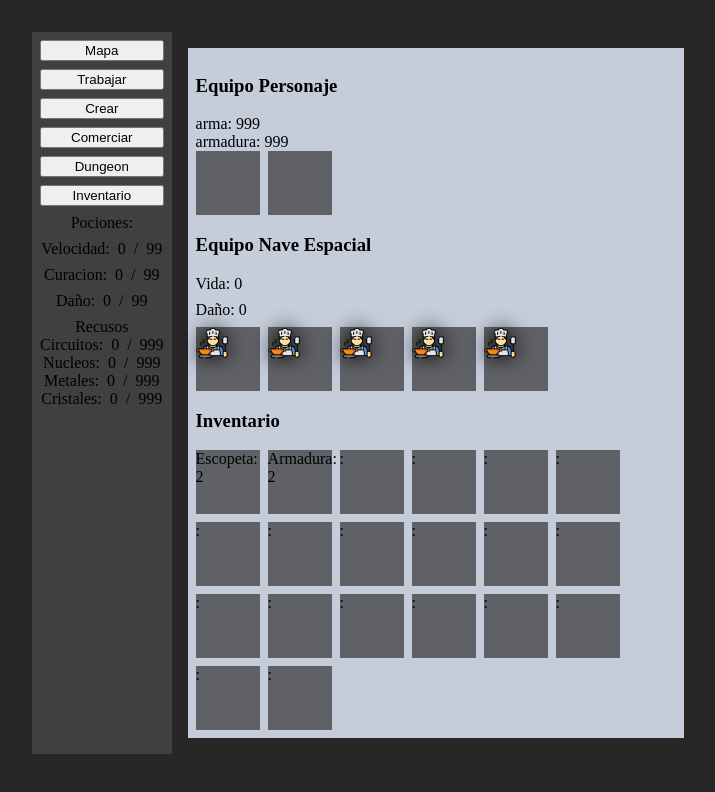
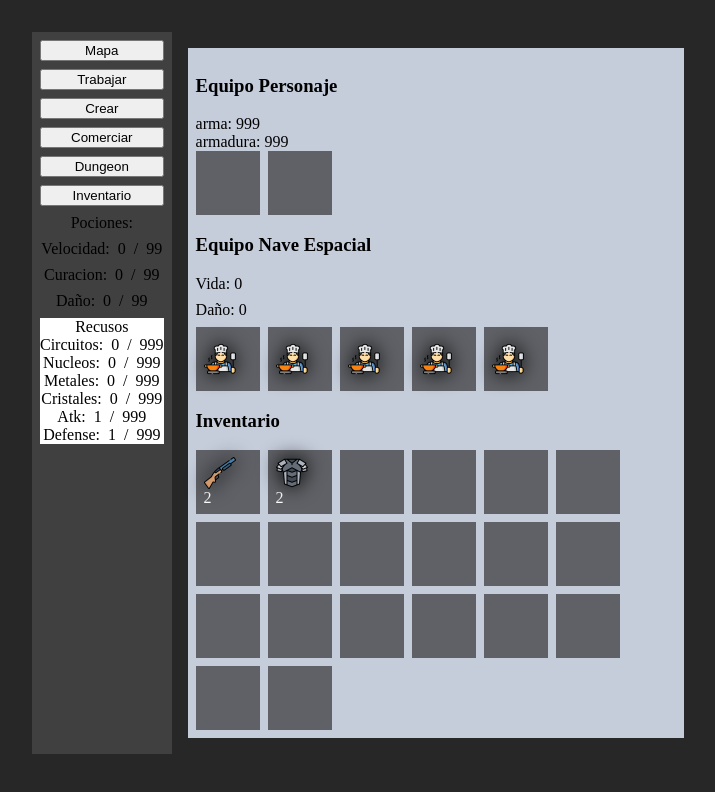
Before and after one commit to JavierBagatoli/JuegoSencillo, a React (Vite) app: page / in a window 1280 px wide. Both pictures are taken after a click on the button "Inventario". Shown: the top 792 px of the page, without its empty margins (0-715 px from the left). Built offline with nearby package versions, Linux system fonts and the light colour scheme.

Commit message:
update inventario

```diff
--- a/src/App.tsx
+++ b/src/App.tsx
@@ -5,6 +5,9 @@ import ToolTipAtributo from './components/ToolTipAtributo'
 import ComercioPage from './components/comercio/Comercio-page'
 import InventarioPage from './components/inventario/Inventario-page'
 import MapaGlobal from './components/mapa/Mapa-page'
+import { PLAYER_INITIAL_DUNGEON } from './components/initialData/player.init'
+import type { PlayerStatsControl } from './components/models/player.interfaces'
+
 function App() {
   const [page, setPage] = useState<'crear' | 'mapa' | 'dungeon' | 'comercio' | 'inventario' | 'trabajar'>('mapa')
   const [mochila, setMochila] = useState<Mochila>({
@@ -13,6 +16,7 @@ function App() {
     cristales: 0,
     nucleosEnergeticos: 0
   })
+  const [equipment, setEquipment] = useState<PlayerStatsControl>(PLAYER_INITIAL_DUNGEON)
 
   const showPage = () => {
     switch(page){
@@ -21,14 +25,19 @@ function App() {
       case 'dungeon':
         return <Dungeon
           mochilla={mochila}
-          updateMochila={setMochila}/>
+          updateMochila={setMochila}
+          equipment={equipment}
+          />
       case 'crear':
         return <ComercioPage
             mochila={mochila}
             updateMochila={setMochila}
           />
       case 'inventario':
-        return <InventarioPage/>
+        return <InventarioPage
+          equipment={equipment}
+          setEquipment={setEquipment}
+        />
     }
   }
 
@@ -84,7 +93,7 @@ function App() {
               maxValue={99}
             />
           </div>
-          <div>
+          <div style={{backgroundColor: 'white'}}>
             <span className='flex center'>Recusos</span>
             <ToolTipAtributo
               text='Circuitos'
@@ -106,6 +115,20 @@ function App() {
               actualValue={mochila.cristales}
               maxValue={999}
             />
+
+            <div style={{backgroundColor: 'white'}}>
+              <ToolTipAtributo
+                text='Atk'
+                actualValue={equipment.baseAttack + equipment.bonos.attack}
+                maxValue={999}
+              />
+              <ToolTipAtributo
+                text='Defense'
+                actualValue={equipment.bonos.defense}
+                maxValue={999}
+              />
+            </div>
+
           </div>
         </aside>
         <section className='pad-1'>
--- a/src/components/Dungeon.tsx
+++ b/src/components/Dungeon.tsx
@@ -10,13 +10,14 @@ import { EMPTY_ENEMY, SLIME_HARD, SLIME_ROCK, SLIME_SOFT } from './initialData/e
 function Dungeon(
   prop: {
     mochilla: Mochila,
-    updateMochila: Function
+    updateMochila: Function,
+    equipment: PlayerStatsControl
   }
 ) {
   const [enemy, setEnemy] = useState<EnemyStatscontrol>(EMPTY_ENEMY)
   const [level, setLevel] = useState<number>(0)
   const [startMission, setStartMission] = useState<boolean>(false)
-  const [statusJugador, setStatusJugador] = useState<PlayerStatsControl>(PLAYER_INITIAL_DUNGEON)
+  const [statusJugador, setStatusJugador] = useState<PlayerStatsControl>(prop.equipment)
   const [turno, setTurno] = useState<'Jugador' | 'Oponente'>('Jugador');
 
   const updateEnemy = () => {
@@ -146,6 +147,7 @@ function Dungeon(
             <PantallaDungeon
               statusPlayer={statusJugador}
               statusEnemy={enemy}
+              startMission={(val: boolean) => handleSelectLevel(val)}
               />
           :
             <SeleccionNivelpage
--- /dev/null
+++ b/src/components/initialData/armory.init.ts
@@ -0,0 +1,56 @@
+import escopeta from "../../assets/icons/escopeta.png"
+import armadura from "../../assets/icons/armadura.png"
+import type { Weapon } from "../models/items-fight.interfaces"
+
+export const ARMORY: Record<number, Weapon> ={
+    999: {
+      nombre: 'Puños',
+      descripcion: '',
+      id: 999,
+      type: 'weapon',
+      icon: null,
+      damage: 1,
+      defense: 0,
+      uses: 0,
+    },
+    0: {
+      nombre: 'Escopeta',
+      descripcion: 'Arma antigua',
+      id: 0,
+      type: 'weapon',
+      icon: escopeta,
+      damage: 5,
+      defense: 0,
+      uses: 0,
+    },
+    1: {
+      nombre: 'Armadura',
+      descripcion: 'Armadura antigua',
+      id: 1,
+      type: 'armor',
+      icon: armadura,
+      damage: 0,
+      defense: 3,
+      uses: 0,
+    },
+    2: {
+      nombre: 'Escopeta',
+      descripcion: 'Arma antigua',
+      id: 2,
+      type: 'weapon',
+      icon: '',
+      damage: 0,
+      defense: 0,
+      uses: 0,
+    },
+    3: {
+      nombre: 'Escopeta',
+      descripcion: 'Arma antigua',
+      id: 3,
+      type: 'weapon',
+      icon: '',
+      damage: 0,
+      defense: 0,
+      uses: 0,
+    },
+  }
--- a/src/components/initialData/player.init.ts
+++ b/src/components/initialData/player.init.ts
@@ -9,7 +9,7 @@ export const PLAYER_INITIAL_DUNGEON: PlayerStatsControl = {
         actions: 1,
         luck: 1
     },
-    baseAttack: 100,
+    baseAttack: 1,
     actions: 0,
     actionsMax: 1,
 }
--- a/src/components/inventario/Inventario-page.tsx
+++ b/src/components/inventario/Inventario-page.tsx
@@ -1,12 +1,18 @@
 import { useState } from "react"
-import escopeta from "../../assets/icons/escopeta.png"
-import armadura from "../../assets/icons/armadura.png"
 import SlotInvetario from "./slot-inventario-component"
 import cocina from "../../assets/icons/cocina.png"
+import { ARMORY } from "../initialData/armory.init"
+import type { Weapon } from "../models/items-fight.interfaces"
+import type { PlayerStatsControl } from "../models/player.interfaces"
 
-function InventarioPage() {
+function InventarioPage(
+  props: {
+    equipment: PlayerStatsControl,
+    setEquipment: Function
+  }
+) {
   const [slot, setSlot] = useState<string | null>(null)
-  const [slotInvetory, setSlotInvetory] = useState<number | null>(null)
+  const [slotInvetory, setSlotInvetory] = useState<string | null>(null)
 
   const [inventario, setInventario] = useState<{
     arma: number,
@@ -37,49 +43,7 @@ function InventarioPage() {
     },
   ]
 
-  const biblioteca: Record<number, {
-    nombre: string,
-    descripcion: string,
-    id: number,
-    type: 'weapon' | 'armor',
-    icon: any
-  }> = {
-    999: {
-      nombre: 'Puños',
-      descripcion: '',
-      id: 0,
-      type: 'weapon',
-      icon: null
-    },
-    0: {
-      nombre: 'Escopeta',
-      descripcion: 'Arma antigua',
-      id: 0,
-      type: 'weapon',
-      icon: escopeta
-    },
-    1: {
-      nombre: 'Armadura',
-      descripcion: 'Armadura antigua',
-      id: 1,
-      type: 'armor',
-      icon: armadura
-    },
-    2: {
-      nombre: 'Escopeta',
-      descripcion: 'Arma antigua',
-      id: 2,
-      type: 'weapon',
-      icon: ''
-    },
-    3: {
-      nombre: 'Escopeta',
-      descripcion: 'Arma antigua',
-      id: 3,
-      type: 'weapon',
-      icon: ''
-    },
-  }
+  const biblioteca: Record<number, Weapon> = ARMORY;
 
   const bibliotecaNave: Record<number, {
     id: number,
@@ -92,26 +56,64 @@ function InventarioPage() {
   }
 
   function handleSetSlot(id: string){
-    setSlot(id)
+    setSlot((val:string | null) => val !== id? id: null)
   }
 
-  function handleSetSlotInvetory(id: number){
-    setSlotInvetory(id)
+  function handleSetSlotInvetory(ids: string){
+    setSlotInvetory((val:string | null) => val !== ids? ids: null)
 
     if(slot !== null){
-      if(slot === 'inv-arma'){
+      const id: number = Number(ids)
+      console.log(id)
+      if(slot === 'inv-arma' || slot === 'inv-armadura'){
+        if(slot === 'inv-arma' && biblioteca[id]?.type === 'weapon'){
           setInventario((val) => {
             return {
               ...val,
-            arma:biblioteca[id].id
+              arma: biblioteca[id].id
+            }
+          })
+          props.setEquipment((val: PlayerStatsControl) => {
+            const finalStatus = {
+              ...val,
+              bonos:{
+                ...val.bonos,
+                attack: biblioteca[id].damage
+              }
+            }
+
+            return finalStatus;
+          })
+          clean();
+        }else if(slot === 'inv-armadura' && biblioteca[id]?.type === 'armor'){
+          setInventario((val) => {
+            return {
+              ...val,
+              armadura: biblioteca[id].id
             }
           })
 
-        setSlot(null)
-        setSlotInvetory(null)
+          props.setEquipment((val: PlayerStatsControl) => {
+            const finalStatus: PlayerStatsControl = {
+              ...val,
+              bonos:{
+                ...val.bonos,
+                defense: biblioteca[id].defense
+              }
             }
 
+            return finalStatus;
+          })
+
+          clean();
         }
+      }
+    }
+  }
+
+  function clean(){
+    setSlot(null);
+    setSlotInvetory(null);
   }
 
   return (
@@ -122,7 +124,7 @@ function InventarioPage() {
         <div>
           <h3>Equipo Personaje</h3>
             {
-              Object.entries(inventario).map(([key, value]) => <div>
+              Object.entries(inventario).map(([key, value]) => <div key={key}>
                   <span>{key}: {value}</span>
                 </div>)
             }
@@ -132,12 +134,14 @@ function InventarioPage() {
               slotSlected={slot}
               icon={biblioteca[inventario.arma].icon || null}
               selected={(val:string) => handleSetSlot(val)}
+              cant={null}
             />
             <SlotInvetario
               id="inv-armadura"
               slotSlected={slot}
               icon={biblioteca[inventario.armadura].icon || null}
               selected={(val:string) => handleSetSlot(val)}
+              cant={null}
             />
 
             </section>
@@ -155,10 +159,12 @@ function InventarioPage() {
                   naveEspacio.habitacion5,
                 ].map((val, index) =>
                   <SlotInvetario
+                    key={index}
                     id={`habitacion-${index}`}
                     slotSlected={slot}
                     icon={bibliotecaNave[val].icon || null}
                     selected={(val:string) => handleSetSlot(val)}
+                    cant={null}
                   />
                 )
                 }
@@ -169,24 +175,17 @@ function InventarioPage() {
           <h3>Inventario</h3>
            <section className="flex wrap">
             {
-            /*[0,1,2,3,4,5,6,7,8,9,10,11,12,13,14,15,16,17,18,19].map((val) =>
+            ['0','1','2','3','4','5','6','7','8','9','10','11','12','13','14','15','16','17','18','19'].map((val) =>
                 <SlotInvetario
-                id={`inv-${val}`}
-                slotSlected={slot}
-                icon={''}
+                  key={val}
+                  id={val}
+                  slotSlected={slotInvetory}
+                  icon={biblioteca[inventarioReal[Number(val)]?.id]?.icon}
                   selected={(val:string) => handleSetSlotInvetory(val)}
-              />)*/
-            }
-            {
-              [0,1,2,3,4,5,6,7,8,9,10,11,12,13,14,15,16,17,18,19].map((val) =>
-                <div
-                  onClick={() => handleSetSlotInvetory(val)}
-                  className="slot-item">
-                  <span>{biblioteca[inventarioReal[val]?.id]?.nombre}: {inventarioReal[val]?.cantidad}  </span>
-                </div>
+                  cant={inventarioReal[Number(val)]?.cantidad}
+                />
               )
             }
-
             </section>
         </div>
 
--- a/src/components/inventario/slot-inventario-component.tsx
+++ b/src/components/inventario/slot-inventario-component.tsx
@@ -1,23 +1,32 @@
-import escopeta from "../../assets/icons/escopeta.png"
-import armadura from "../../assets/icons/armadura.png"
-
-
 function SlotInvetario(
   props: {
     id: string,
     slotSlected: string | null
     icon: string,
-    selected: Function
+    selected: Function,
+    cant: number | null
   }
 ) {
   return (
     <>
-       <div onClick={() => props.selected(props.id)}
+       <div
+          style={{
+            display: 'flex',
+            flexDirection: 'column',
+            justifyContent: 'center',
+            alignContent: 'center',
+            justifyItems: 'center'
+          }}
+          onClick={() => props.selected(props.id)}
           className={`${props.slotSlected === props.id? 'slot-item-selected' : ''} slot-item`}>
             {props?.icon &&
-
-            <img src={props?.icon || ''}/>
+              <img
+               style={{
+                marginLeft: '0.5rem',
+               }}
+               src={props?.icon || ''}/>
             }
+            <span style={{marginLeft: '0.5rem',color: 'white'}}>{props.cant || ''}</span>
         </div>
 
   </>)
```
Also changed, not shown: src/components/dungeon/PantallaDungeon.tsx (+7 -14 lines), src/components/mapa/Mapa-page.tsx (+10 -7 lines), src/components/models/items-fight.interfaces.ts (added, +10 -0 lines), src/index.css (+20 -0 lines). Lines whose indentation alone changed are shown as unchanged.
